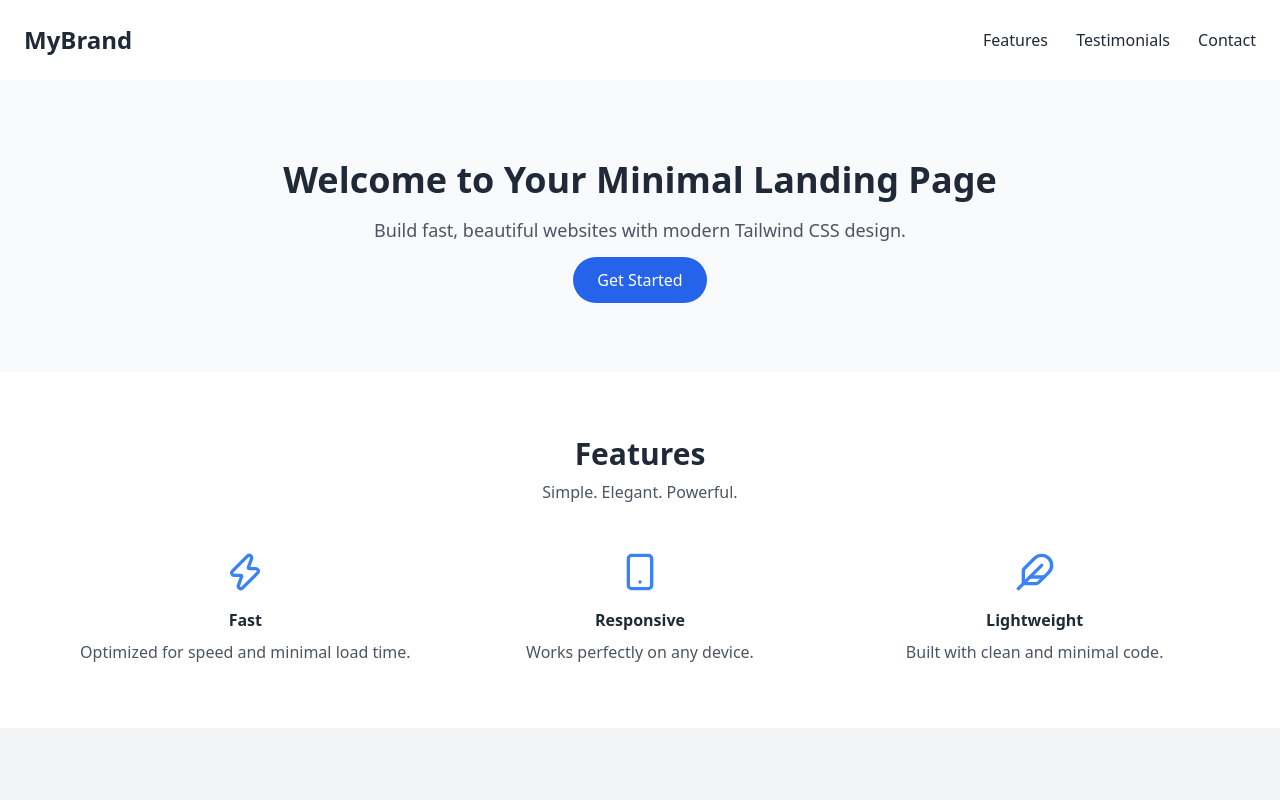
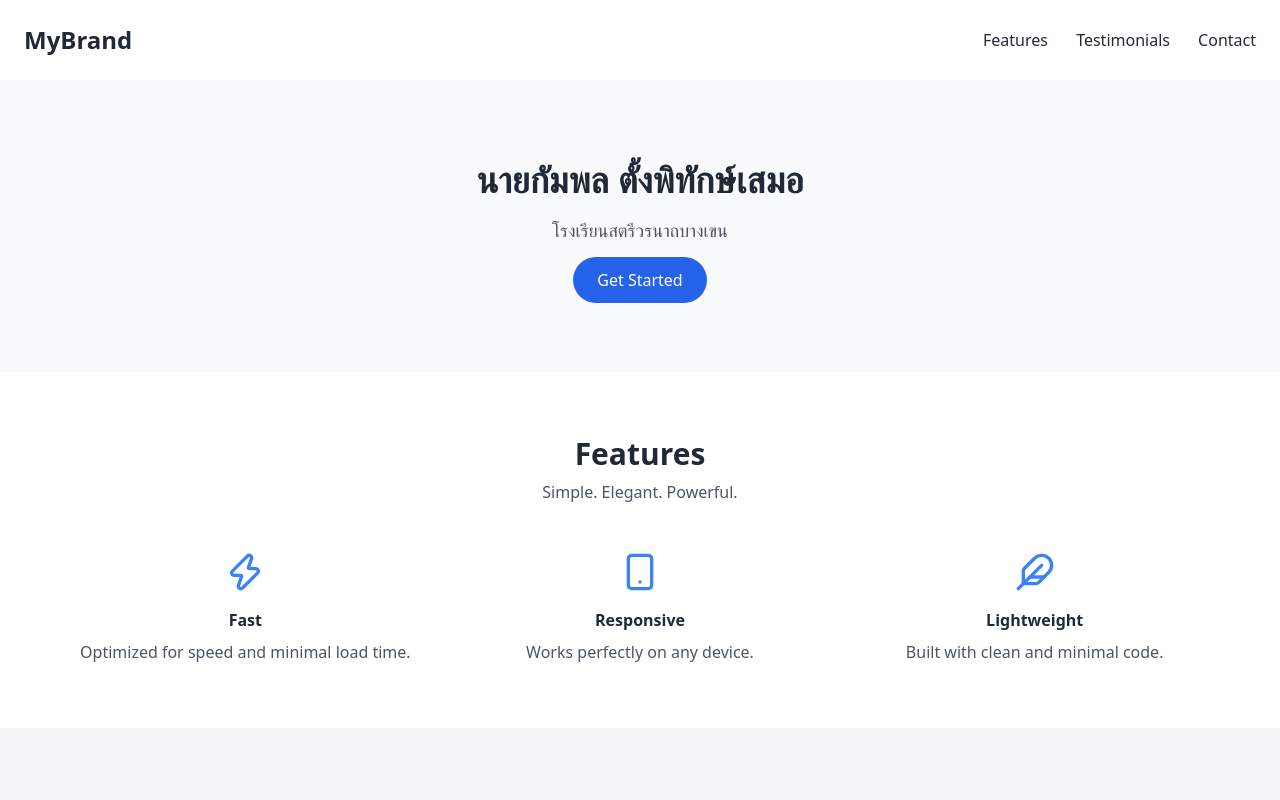
Before and after one commit to knboy005341/basic_website, a plain HTML site: page index.html in a window 1280 px wide. Shown: the top 800 px of the page. Drawn offline with nearby package versions, Linux system fonts and the light colour scheme.

Commit message:
index.html

```diff
--- a/index.html
+++ b/index.html
@@ -25,9 +25,9 @@
 
   <!-- Hero Section -->
   <section class="text-center py-20 px-6 bg-gray-50">
-    <h2 class="text-4xl font-bold mb-4">Welcome to Your Minimal Landing Page</h2>
+    <h2 class="text-4xl font-bold mb-4">นายกัมพล ตั้งพิทักษ์เสมอ</h2>
     <p class="text-lg text-gray-600 mb-6 max-w-xl mx-auto">
-      Build fast, beautiful websites with modern Tailwind CSS design.
+      โรงเรียนสตรีวรนาถบางเขน
     </p>
     <a href="#features" class="px-6 py-3 bg-blue-600 text-white rounded-full hover:bg-blue-700 transition">Get Started</a>
   </section>
```
